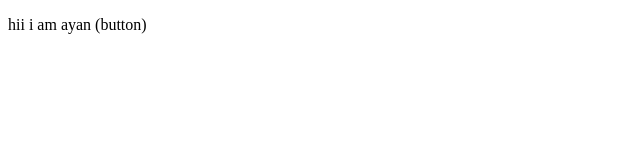
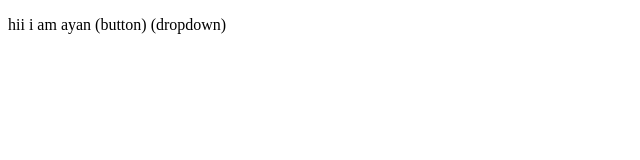
Before and after one commit to AayanSayyed/c-code, a plain HTML site: page index.html in a window 1280 px wide. Shown: the whole page, without its empty margins (0-640 px from the left). Drawn offline with Linux system fonts and the light colour scheme.

Commit message:
added dropdown

```diff
--- a/index.html
+++ b/index.html
@@ -6,6 +6,8 @@
     <title>Document</title>
 </head>
 <body>
-    <p>hii i am ayan (button) </p>
+    <p>hii i am ayan (button) (dropdown)</p>
+
+
 </body>
 </html>
```
